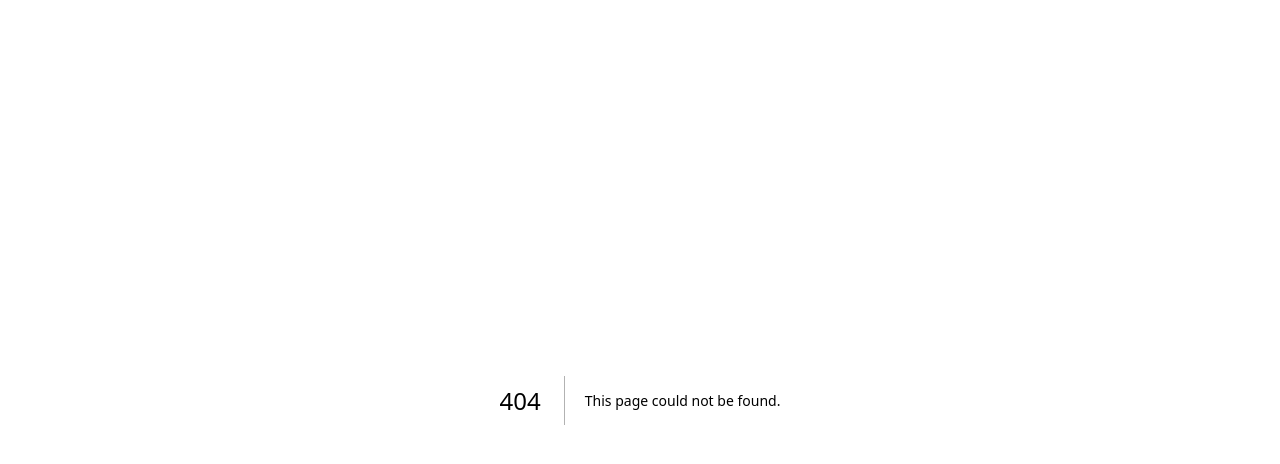
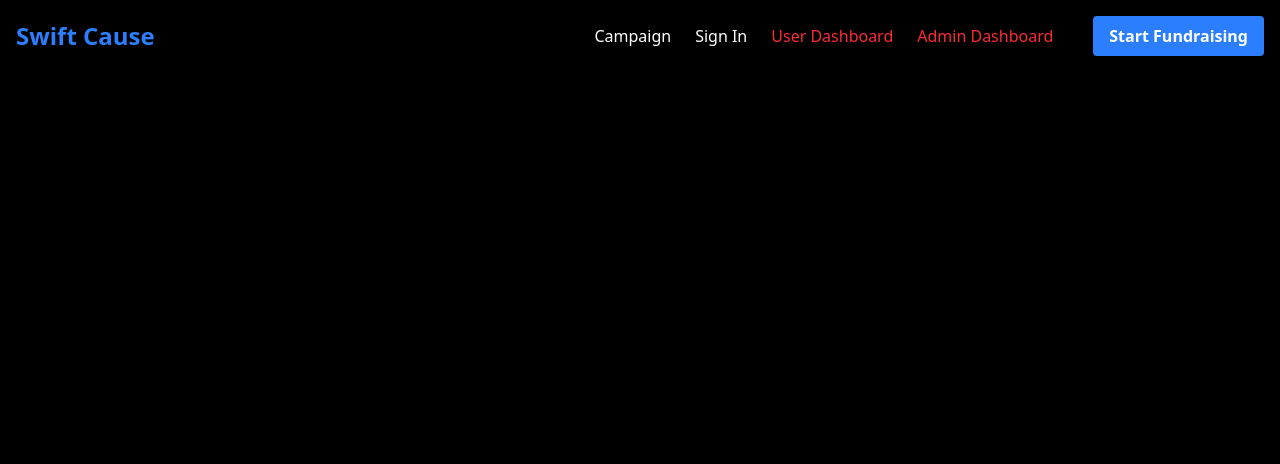
Before and after one commit to YNVSolutions/SwiftCause_Web, a Next.js app: page /Payment in a window 1280 px wide. Before the commit this address had no page. Shown: the top 464 px of the page. Built offline with nearby package versions, Linux system fonts and the light colour scheme.

Commit message:
creating the payment component

```diff
--- /dev/null
+++ b/app/Payment/page.jsx
@@ -0,0 +1,27 @@
+"use client";
+import React from 'react';
+//import CheckoutPage from '@/components/CheckoutPage';
+//import convertToSubcurrency from '@/lib/convertToSubcurrency';
+import { loadStripe } from '@stripe/stripe-js';
+import PaymentHeader from './Others/PaymentHeader';
+import NavBar from '../Components/NavBar';
+
+//if (!process.env.NEXT_PUBLIC_STRIPE_PUBLISHABLE_KEY) {
+//  throw new Error('NEXT_PUBLIC_STRIPE_PUBLISHABLE_KEY is not defined');
+//}
+
+//const stripePromise = loadStripe(process.env.NEXT_PUBLIC_STRIPE_PUBLISHABLE_KEY);
+
+const Page = () => {
+  return (
+    <>
+    <div className="fixed top-0 left-0 w-full z-50 bg-black">
+        <NavBar />
+      </div>
+      <div className="pt-20 flex flex-col md:flex-row h-screen bg-black text-white overflow-hidden">
+      </div>
+    </>
+  );
+};
+
+export default Page;
```
